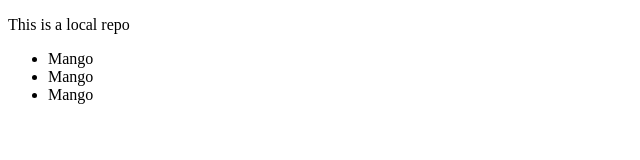
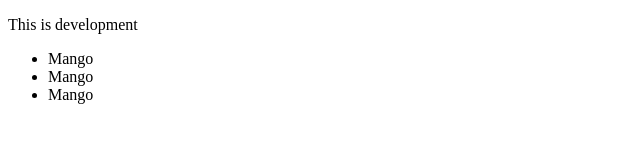
Before and after one commit to 146bunny/LocalRepo, a plain HTML site: page index.html in a window 1280 px wide. Shown: the full height of the page, 0-640 px from the left. Drawn offline with Linux system fonts and the light colour scheme.

Commit message:
para is added

```diff
--- a/index.html
+++ b/index.html
@@ -6,7 +6,7 @@
     <title>Document</title>
 </head>
 <body>
-    <p>This is a local repo</p>
+    <p>This is development</p>
     <div>
         <ul>
             <li>Mango</li>
```
